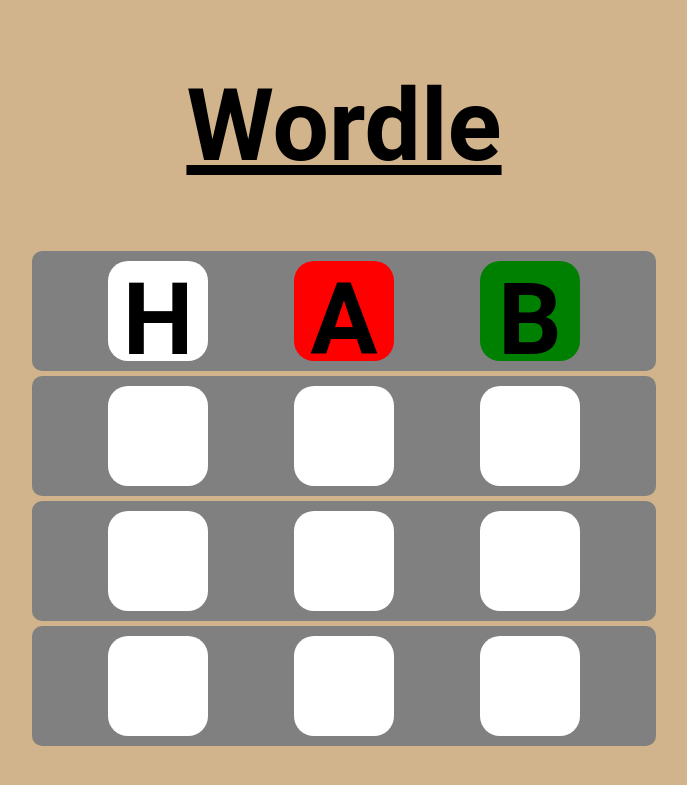
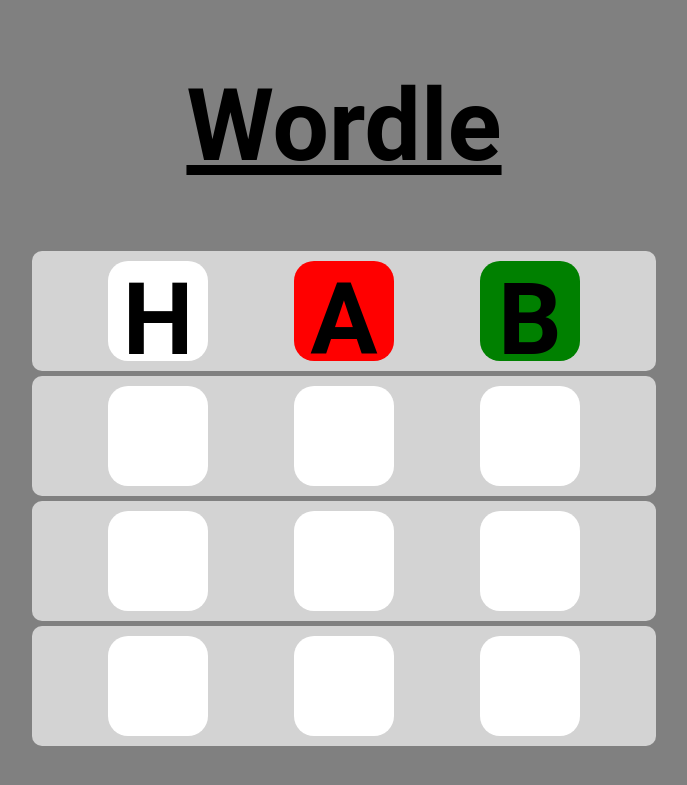
Before and after one commit to kayyon/Web-Programming-Project-2, a PHP site: template templates/easylevel.html in a window 1280 px wide. Shown: the top 785 px of the page, without its empty margins (296-983 px from the left). Run offline with PHP 8.4, Linux system fonts and the light colour scheme; the template is opened without the code that fills it, so the values that code supplies are empty.

Commit message:
Update wordle.css

```diff
--- a/templates/wordle.css
+++ b/templates/wordle.css
@@ -6,14 +6,14 @@ h1 {
 }
 
 body {
-	background-color: tan;
+	background-color: gray;
 	font-family: 'Roboto', sans-serif;
 }
 
 .letterrow {
 	display: flex;
 	flex-wrap: nowrap;
-	background-color: gray;
+	background-color: lightgray;
 	justify-content: space-evenly;
 	border-radius: 10px;
 	margin: 320px;
```
